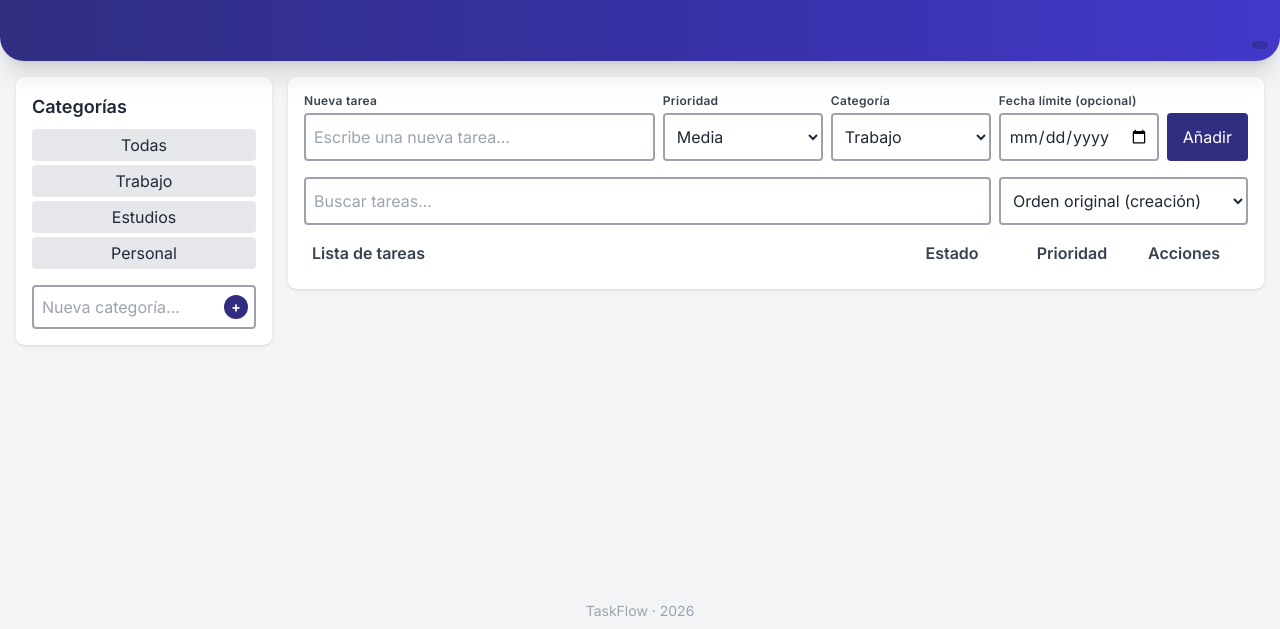
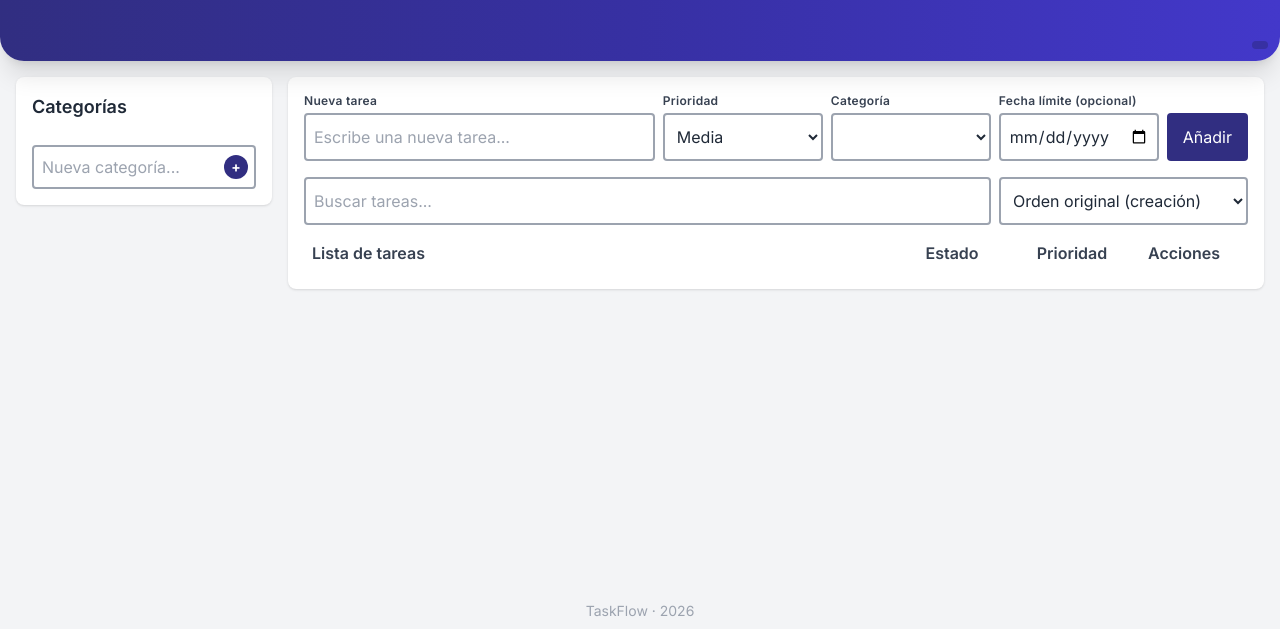
Before and after one commit to Josele97-dev/taskflow-project, a website with bundled scripts: page public/index.html in a window 1280 px wide. Shown: the part 171-800 px from the top of the page. Built offline with nearby package versions, Linux system fonts and the light colour scheme; files whose address does not match are found by name.

Commit message:
Corrección categorías HTML

```diff
--- a/public/index.html
+++ b/public/index.html
@@ -79,17 +79,6 @@
     <h2 class="text-lg dark:text-white font-semibold mb-2 transition-colors duration-500">Categorías</h2>
 
     <ul id="lista-categorias" class="list-none flex flex-col gap-1">
-      <li class="cursor-pointer px-2 py-1 rounded w-full text-center bg-gray-200 text-gray-800 dark:bg-gray-600 dark:text-white transition-transform duration-300 hover:scale-105"
-          data-category="Todas">Todas</li>
-
-      <li class="cursor-pointer px-2 py-1 rounded w-full text-center bg-gray-200 text-gray-800 dark:bg-gray-600 dark:text-white transition-transform duration-300 hover:scale-105"
-          data-category="Trabajo">Trabajo</li>
-
-      <li class="cursor-pointer px-2 py-1 rounded w-full text-center bg-gray-200 text-gray-800 dark:bg-gray-600 dark:text-white transition-transform duration-300 hover:scale-105"
-          data-category="Estudios">Estudios</li>
-
-      <li class="cursor-pointer px-2 py-1 rounded w-full text-center bg-gray-200 text-gray-800 dark:bg-gray-600 dark:text-white transition-transform duration-300 hover:scale-105"
-          data-category="Personal">Personal</li>
     </ul>
 
     <!-- Nueva categoría -->
@@ -144,15 +133,14 @@
       <!-- Categoría -->
       <div class="flex flex-col min-w-[140px] md:w-40">
         <span class="text-xs font-semibold text-gray-700 dark:text-gray-200 tracking-wide mb-1">Categoría</span>
+
         <select id="input-categoria"
-          class="h-12 p-2 border-2 border-gray-400 dark:border-gray-500 rounded bg-white dark:bg-gray-600 text-gray-800 dark:text-white
-                 transition-colors duration-500 hover:border-indigo-500 dark:hover:border-indigo-300 hover:shadow-md
-                 focus:outline-none focus:ring-2 focus:ring-indigo-500 dark:focus:ring-indigo-300">
-          <option value="Trabajo">Trabajo</option>
-          <option value="Estudios">Estudios</option>
-          <option value="Personal">Personal</option>
+        class="h-12 p-2 border-2 border-gray-400 dark:border-gray-500 rounded bg-white dark:bg-gray-600 text-gray-800 dark:text-white
+           transition-colors duration-500 hover:border-indigo-500 dark:hover:border-indigo-300 hover:shadow-md
+           focus:outline-none focus:ring-2 focus:ring-indigo-500 dark:focus:ring-indigo-300">
         </select>
       </div>
+
 
       <!-- Fecha -->
       <div class="flex flex-col min-w-[140px] md:w-40">
```
